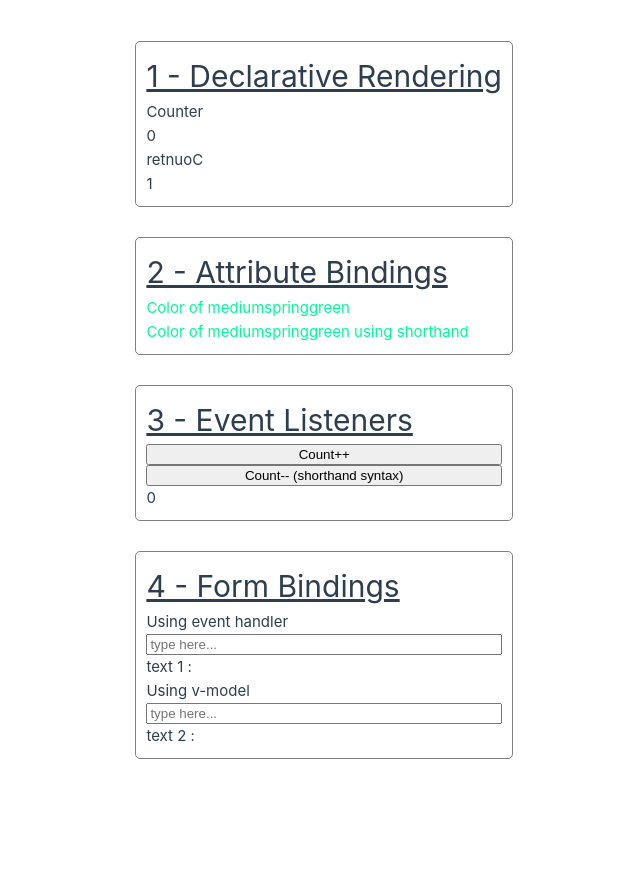
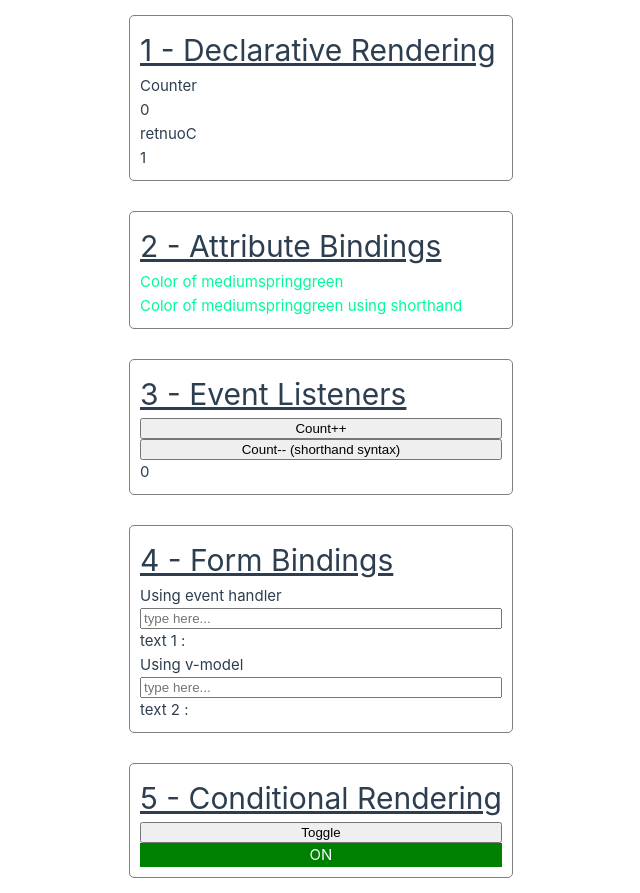
Before and after one commit to tugkanmeral/vue-workout, a Vue app: page / in a window 1280 px wide. Shown: the whole page, without its empty margins (112-752 px from the left). Before the commit the page ends 800 px from the top, so only its background shows below. Built offline with nearby package versions, Linux system fonts and the light colour scheme.

Commit message:
add Tutorial5

```diff
--- a/src/App.vue
+++ b/src/App.vue
@@ -3,6 +3,7 @@ import Tutorial1 from './components/Tutorial1.vue'
 import Tutorial2 from './components/Tutorial2.vue'
 import Tutorial3 from './components/Tutorial3.vue';
 import Tutorial4 from './components/Tutorial4.vue';
+import Tutorial5 from './components/Tutorial5.vue';
 </script>
 
 <template>
@@ -22,6 +23,10 @@ import Tutorial4 from './components/Tutorial4.vue';
         <div class="training-container">
             <h1 class="training-title">4 - Form Bindings</h1>
             <Tutorial4 />
+        </div>
+        <div class="training-container">
+            <h1 class="training-title">5 - Conditional Rendering</h1>
+            <Tutorial5 />
         </div>
     </div>
 </template>
--- /dev/null
+++ b/src/components/Tutorial5.vue
@@ -0,0 +1,29 @@
+<script setup>
+import { ref } from 'vue';
+
+const isOn = ref(true)
+
+function toggle() {
+    isOn.value = !isOn.value;
+}
+</script>
+
+<template>
+    <button @click="toggle">Toggle</button>
+    <div class="on" v-if="isOn">ON</div>
+    <div class="off" v-else>OFF</div>
+</template>
+
+<style>
+.on {
+    background-color: green;
+    color: ghostwhite;
+    text-align: center;
+}
+
+.off {
+    background-color: darkred;
+    color: ghostwhite;
+    text-align: center;
+}
+</style>
```
